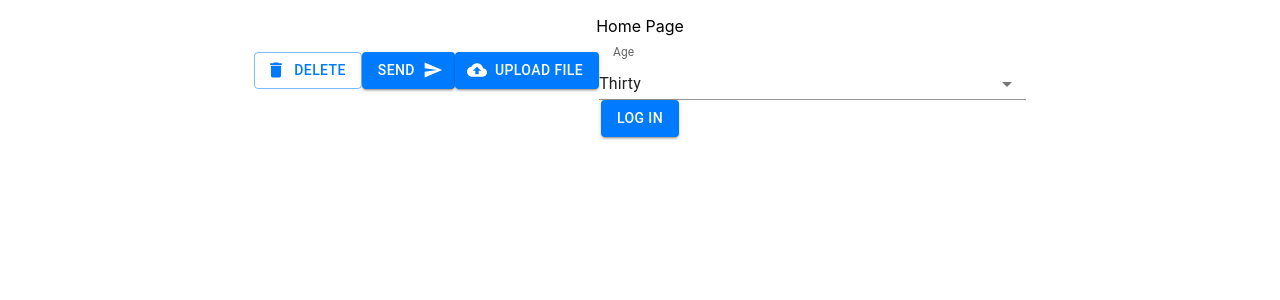
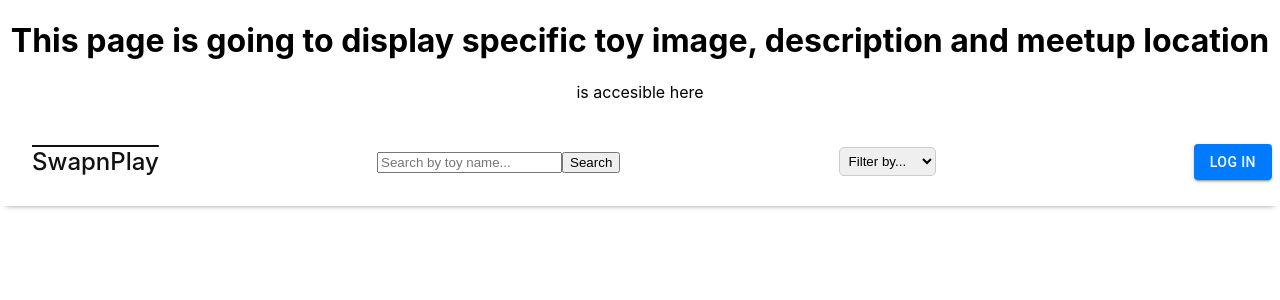
Before and after one commit to Hamanpreet/SwapnPlay, a React (Create React App) app in the folder frontend/: page / in a window 1280 px wide. Shown: the top 300 px of the page. Built offline with nearby package versions, Linux system fonts and the light colour scheme.

Commit message:
Create the Top Navigation Bar

```diff
--- a/frontend/src/App.jsx
+++ b/frontend/src/App.jsx
@@ -2,12 +2,12 @@ import './App.css';
 import { BrowserRouter as Router, Route, Routes } from 'react-router-dom';
 import About from './components/About';
 import Profile from './components/Profile';
-import LogoutButton from './components/Logout';
-import LoginButton from './components/Login';
 import Toy from './components/Toy';
 import NotFound from './components/NotFound';
 import NewToy from './components/NewToy';
 import Home from './components/Home';
+import { useState } from "react";
+import TopNavigationBar from './components/TopNavigationBar'
 import { createTheme, ThemeProvider } from '@mui/material/styles';
 
 const theme = createTheme({
@@ -20,20 +20,27 @@ const theme = createTheme({
 
 
 function App() {
+
+  const [filterData, setFilterData] = useState(null);
+
+    // To update the filterData state
+    const updateFilterData = (data) => {
+      setFilterData(data);
+    };
+
   return (
     <div className="App">
       <ThemeProvider theme={theme}>
         <Router>
           <Routes>
-            <Route path="/" element={<Home />} />
+            <Route path="/" element={<Toy />} />
             <Route path="/about" element={<About />} />
             <Route path="/toys/:id" element={<Toy />} />
             <Route path="/toys/new" element={ <NewToy /> } />
             <Route path="*" element={<NotFound />} />
         </Routes>
       </Router>
-      <LoginButton />
-      <LogoutButton />
+      <TopNavigationBar updateFilterData={updateFilterData} />
       <Profile />
      </ThemeProvider>
     </div>
--- /dev/null
+++ b/frontend/src/components/TopNavigationBar.jsx
@@ -0,0 +1,102 @@
+import React, { useState } from "react";
+import "../styles/TopNavigationBar.css";
+import LoginButton from "./Login";
+import LogoutButton from "./Logout";
+import axios from "axios";
+import Home from "./Home";
+
+const TopNavigationBar = () => {
+  const [searchQuery, setSearchQuery] = useState("");
+  const [selectedFilter, setSelectedFilter] = useState("All");
+
+  const handleSearchChange = (e) => {
+    setSearchQuery(e.target.value);
+  };
+
+  const handleSearchSubmit = (e) => {
+    e.preventDefault();
+    axios
+      .get("toys", {
+        params: { searchQuery },
+      })
+      .then((response) => {
+        console.log("search was successful", response.data);
+      })
+      .catch((error) => {
+        console.error("Error submitting form data:", error);
+      });
+  };
+
+  const handleFilterChange = (e) => {
+    setSelectedFilter(e.target.value);
+    // Handle the selected filter (e.g., age group or condition) by sending it to the backend
+    // to fetch filtered results
+
+    if (e.target.value === "ageGroup") {
+      axios
+        .get("toys", {
+          params: { filterBy: "AgeGroup" },
+        })
+        .then((response) => {
+          console.log("Filter by Age Group was successful:", response.data);
+
+        })
+        .catch((error) => {
+          console.error("Error submitting filter request:", error);
+        });
+    } else if (e.target.value === "Condition") {
+      // Make an Axios request to filter by Condition
+      axios
+        .get("toys", {
+          params: { filterBy: "Condition" },
+        })
+        .then((response) => {
+          console.log("Filter by Condition was successful:", response.data);
+
+        })
+        .catch((error) => {
+          console.error("Error submitting filter request:", error);
+
+        });
+    }
+  };
+
+  return (
+    <div className="top-nav-bar">
+      <p className="top-nav-bar__logo">SwapnPlay</p>
+      <form onSubmit={handleSearchSubmit} className="search-form">
+        <input
+          type="text"
+          placeholder="Search by toy name..."
+          value={searchQuery}
+          onChange={handleSearchChange}
+        />
+        <button type="submit">Search</button>
+      </form>
+      <div className="filter-container">
+        <select
+          value={selectedFilter}
+          onChange={handleFilterChange}
+          className="filter-dropdown">
+          <option value="All">Filter by...</option>
+          <option value="AgeGroup">Age Group</option>
+          <option value="Condition">Condition</option>
+          {selectedFilter === "AgeGroup" && (
+            <div className="age-group-submenu">
+              <ul>
+                <li>0-3 years</li>
+                <li>3-6 years</li>
+                <li>5-8 years</li>
+                <li>7-10 years</li>
+              </ul>
+            </div>
+          )}
+        </select>
+      </div>
+      <LoginButton />
+      <LogoutButton />
+    </div>
+  );
+};
+
+export default TopNavigationBar;
--- a/frontend/src/components/Toy.jsx
+++ b/frontend/src/components/Toy.jsx
@@ -1,10 +1,12 @@
 import React from "react";
 import { useParams } from "react-router-dom";
+import TopNavigationBar from "./TopNavigationBar";
 
 const Toy = () => {
   const { id } = useParams();
   return (
     <div>
+
       <h1>
         This page is going to display specific toy image, description and meetup
         location
--- a/frontend/src/styles/NewToy.css
+++ b/frontend/src/styles/NewToy.css
@@ -16,7 +16,7 @@
   padding: 5px;
   border: 1px solid #ccc;
   border-radius: 5px;
-  margin-top: 10px; /* Adjust the margin as needed */
+  margin-top: 10px;
 }
 
 .button {
--- /dev/null
+++ b/frontend/src/styles/TopNavigationBar.css
@@ -0,0 +1,63 @@
+.top-nav-bar {
+  display: flex;
+  flex-direction: row;
+  justify-content: space-between;
+  padding: 8px;
+  align-items: center;
+  -webkit-box-shadow: 0 4px 6px -6px #222;
+  -moz-box-shadow: 0 4px 6px -6px #222;
+  box-shadow: 0 4px 6px -6px #222;
+  height: 72px;
+
+}
+
+.top-nav-bar__logo {
+  text-decoration: overline;
+  font-weight: 500;
+  font-size: 24px;
+  color: #111;
+  text-underline-position: auto;
+  margin-left: 24px;
+}
+
+.filter-container {
+  display: flex;
+  align-items: center;
+  margin-right: 24px;
+}
+
+.filter-dropdown {
+  padding: 5px;
+  border: 1px solid #ccc;
+  border-radius: 5px;
+  margin-right: 16px;
+  cursor: pointer;
+}
+
+.age-group-submenu {
+  position: absolute;
+  top: 100%;
+  left: 0;
+  display: none;
+  background-color: white;
+  border: 1px solid #ccc;
+  border-radius: 5px;
+  padding: 8px;
+  z-index: 1;
+}
+
+.age-group-submenu ul {
+  list-style-type: none;
+  padding: 0;
+  margin: 0;
+}
+
+.age-group-submenu ul li {
+  cursor: pointer;
+}
+
+.filter-dropdown:focus + .age-group-submenu,
+.age-group-submenu:hover,
+.filter-dropdown:hover + .age-group-submenu {
+  display: block;
+}
```
Also changed, not shown: frontend/src/hooks/useApplicationData.jsx (added, +8 -0 lines).
